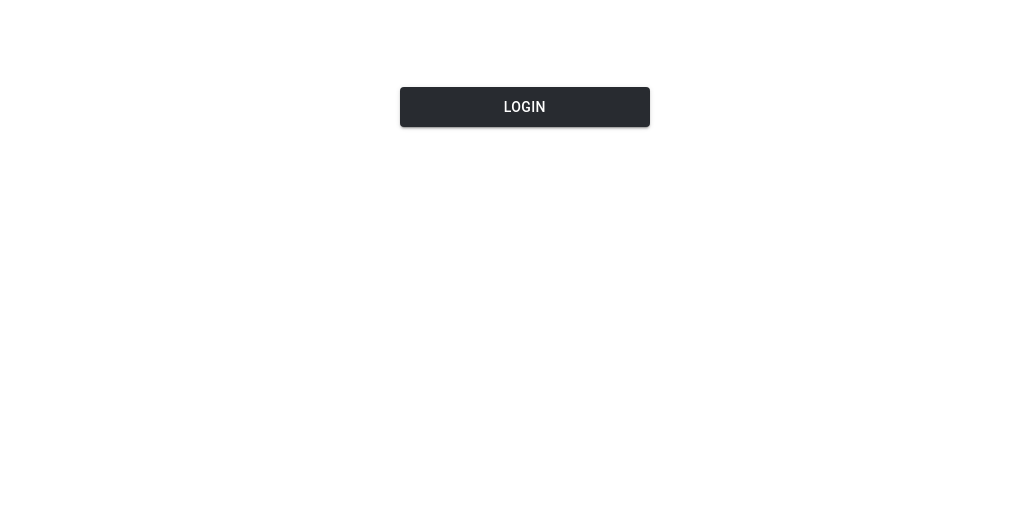
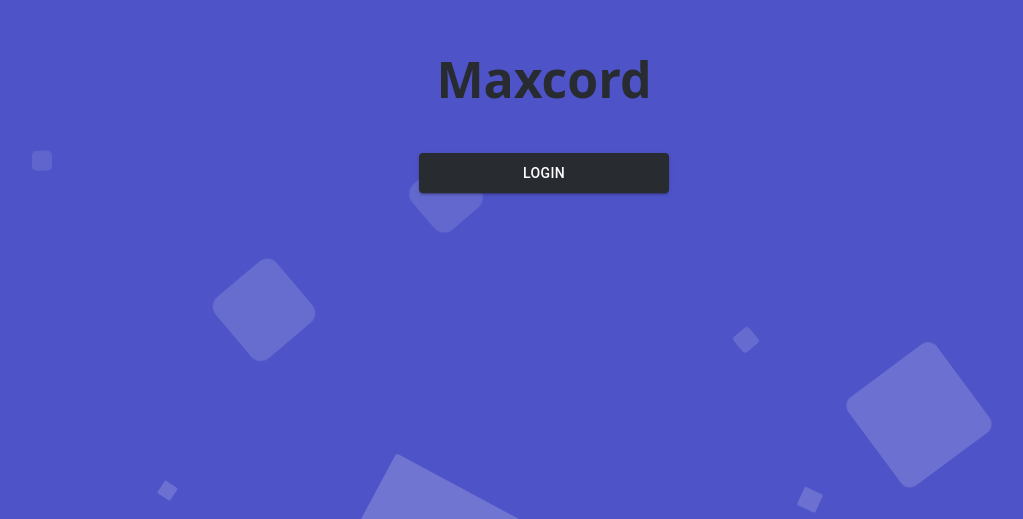
Before and after one commit to maxxjonesyy/chat_app, a React (Create React App) app: page / in a window 1280 px wide. Shown: the part 281-800 px from the top of the page, without its empty margins (96-1119 px from the left). Built offline with nearby package versions, Linux system fonts and the light colour scheme.

Commit message:
style login page

```diff
--- a/src/pages/Login.js
+++ b/src/pages/Login.js
@@ -20,6 +20,23 @@
 
   return (
     <div id="login">
+      <div class="context">
+        <div class="area">
+          <ul class="circles">
+            <li></li>
+            <li></li>
+            <li></li>
+            <li></li>
+            <li></li>
+            <li></li>
+            <li></li>
+            <li></li>
+            <li></li>
+            <li></li>
+          </ul>
+        </div>
+      </div>
+      <h1>Maxcord</h1>
       <Button className="login-btn" variant="contained" onClick={googleSignIn}>
         Login
       </Button>
--- a/src/styles/sass/login.scss
+++ b/src/styles/sass/login.scss
@@ -2,10 +2,17 @@
 @import "./theme.scss";
 
 #login {
-  height: 97vh;
-  width: 97vw;
+  height: 100vh;
+  width: 100vw;
   @include flexCenter;
+  flex-direction: column;
+  gap: 40px;
   overflow: none;
+
+  h1 {
+    color: $backgroundLight;
+    font-size: 50px;
+  }
 }
 
 .login-btn {
@@ -13,3 +20,126 @@
   width: 250px !important;
   height: 40px !important;
 }
+
+.context {
+  width: 100%;
+  height: 100%;
+  position: absolute;
+  z-index: -1;
+}
+
+.area {
+  background: #4e54c8;
+  background: -webkit-linear-gradient(to left, #8f94fb, #4e54c8);
+  width: 100%;
+  height: 100vh;
+}
+
+.circles {
+  position: absolute;
+  top: 0;
+  left: 0;
+  width: 100%;
+  height: 100%;
+  overflow: hidden;
+}
+
+.circles li {
+  position: absolute;
+  display: block;
+  list-style: none;
+  width: 20px;
+  height: 20px;
+  background: rgba(255, 255, 255, 0.2);
+  animation: animate 25s linear infinite;
+  bottom: -150px;
+}
+
+.circles li:nth-child(1) {
+  left: 25%;
+  width: 80px;
+  height: 80px;
+  animation-delay: 0s;
+}
+
+.circles li:nth-child(2) {
+  left: 10%;
+  width: 20px;
+  height: 20px;
+  animation-delay: 2s;
+  animation-duration: 12s;
+}
+
+.circles li:nth-child(3) {
+  left: 70%;
+  width: 20px;
+  height: 20px;
+  animation-delay: 4s;
+}
+
+.circles li:nth-child(4) {
+  left: 40%;
+  width: 60px;
+  height: 60px;
+  animation-delay: 0s;
+  animation-duration: 18s;
+}
+
+.circles li:nth-child(5) {
+  left: 65%;
+  width: 20px;
+  height: 20px;
+  animation-delay: 0s;
+}
+
+.circles li:nth-child(6) {
+  left: 75%;
+  width: 110px;
+  height: 110px;
+  animation-delay: 3s;
+}
+
+.circles li:nth-child(7) {
+  left: 35%;
+  width: 150px;
+  height: 150px;
+  animation-delay: 7s;
+}
+
+.circles li:nth-child(8) {
+  left: 50%;
+  width: 25px;
+  height: 25px;
+  animation-delay: 15s;
+  animation-duration: 45s;
+}
+
+.circles li:nth-child(9) {
+  left: 20%;
+  width: 15px;
+  height: 15px;
+  animation-delay: 2s;
+  animation-duration: 35s;
+}
+
+.circles li:nth-child(10) {
+  left: 85%;
+  width: 150px;
+  height: 150px;
+  animation-delay: 0s;
+  animation-duration: 11s;
+}
+
+@keyframes animate {
+  0% {
+    transform: translateY(0) rotate(0deg);
+    opacity: 1;
+    border-radius: 0;
+  }
+
+  100% {
+    transform: translateY(-1000px) rotate(720deg);
+    opacity: 0;
+    border-radius: 50%;
+  }
+}
```
